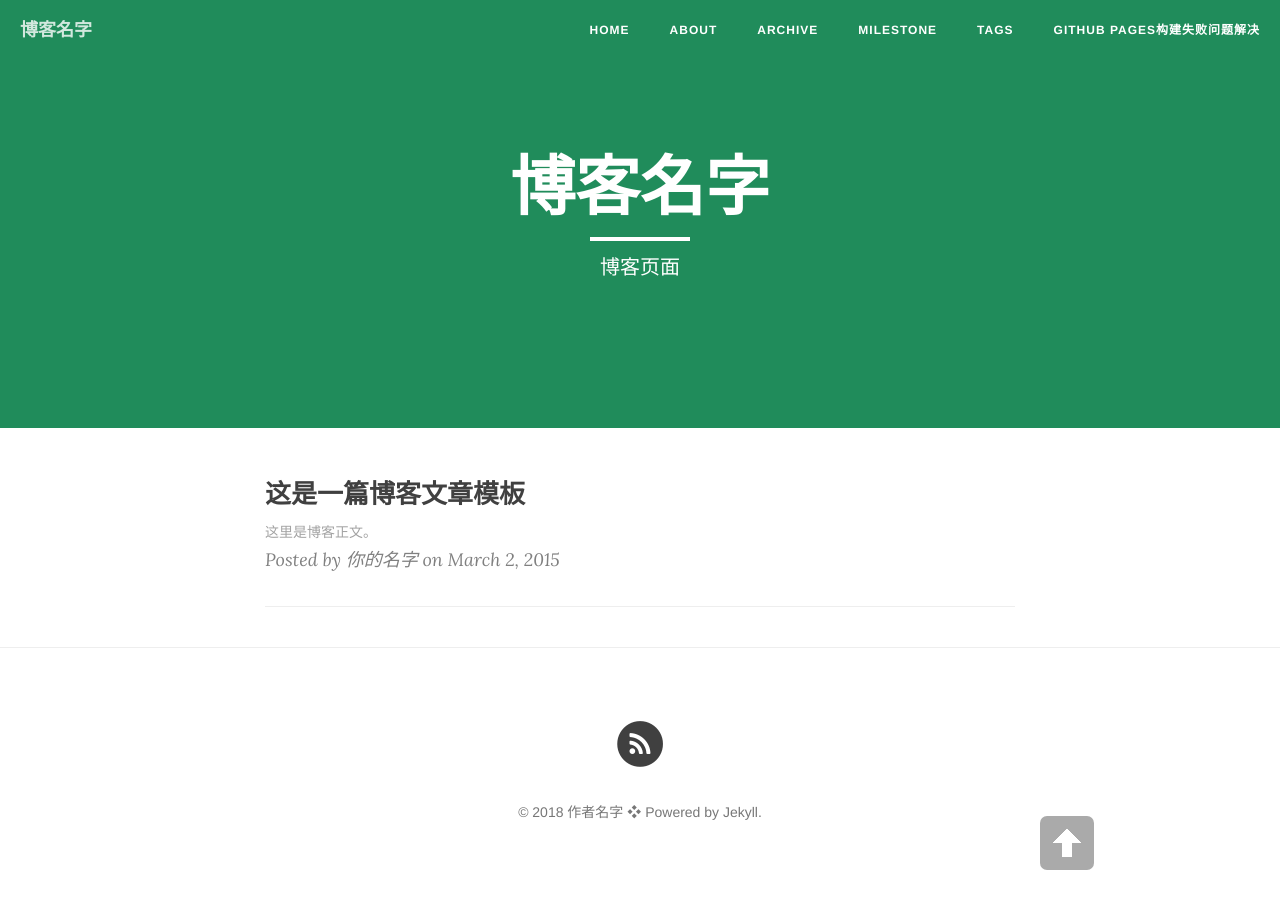
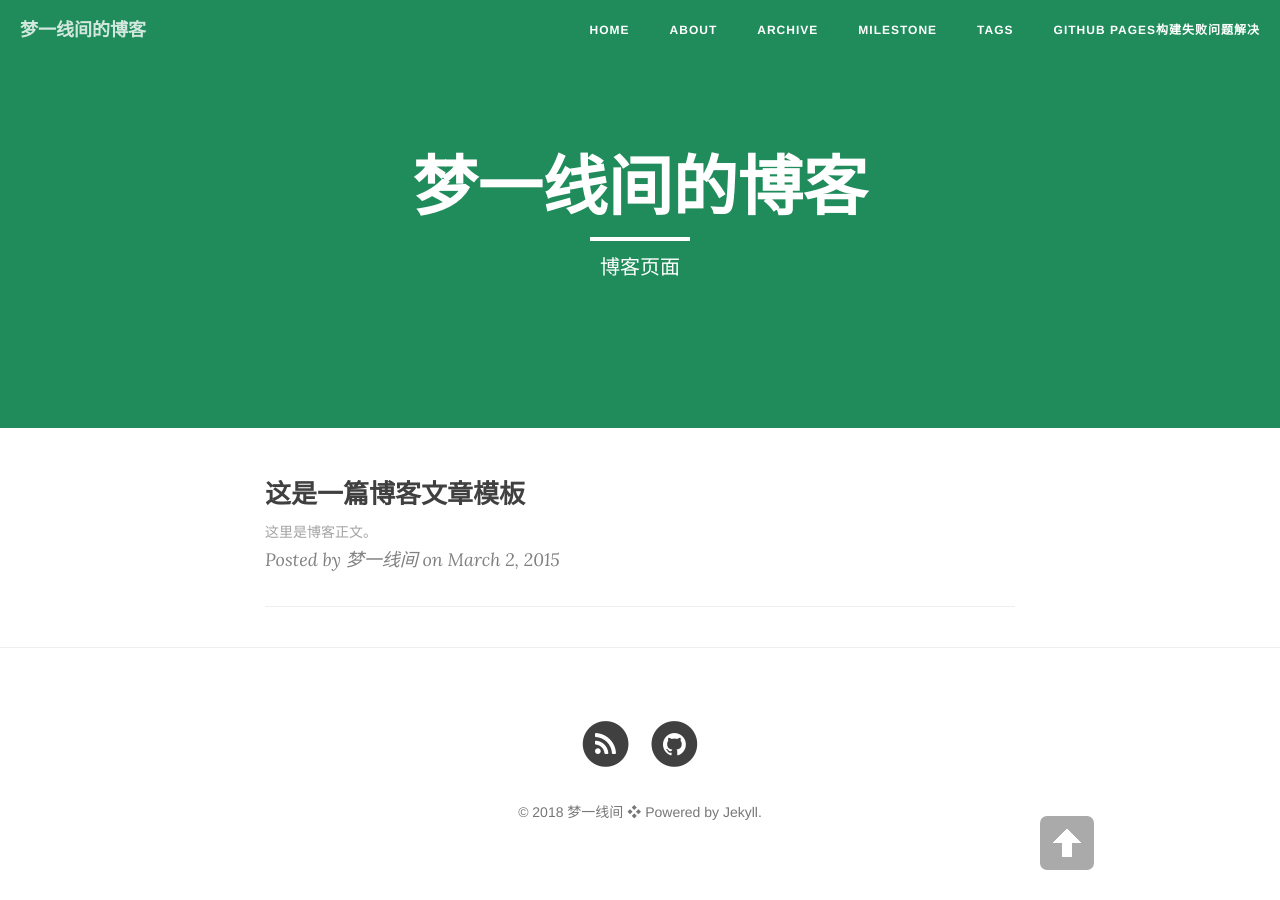
Before and after one commit to xujiping/xujiping.github.io, a Jekyll site: the page built from index.html, in a window 1280 px wide. Built offline with Jekyll 4.4.1, drawn with Linux system fonts in a browser that asks for light colours; nearby versions of some CDN libraries; the list of posts is cut into pages by our own code.

Commit message:
修改模板

```diff
--- a/_config.yml
+++ b/_config.yml
@@ -1,16 +1,16 @@
 # Site settings
-title: 博客名字 # 你的博客名字，可以定义修订
+title: 梦一线间的博客 # 你的博客名字，可以定义修订
 header-img: "img/green.jpg"
 tagline: "cn"
-description: "这是我的博客"  # 一句话描述你的博客
+description: "兴趣所在是最大的动力"  # 一句话描述你的博客
 baseurl: ""
-url: "http://cnfeat"  # 此处填写你的博客地址
+url: "https://xujiping.github.io/"  # 此处填写你的博客地址
 
 # About/contact
 owner:
-  name: "作者名字" # 填写作者信息：名字
-  email: X@gmail.com # 填写作者信息：邮箱
-  bio: "你的博客描述" # 填写作者信息：博客描述
+  name: "梦一线间" # 填写作者信息：名字
+  email: xjpdyx@hotmail.com # 填写作者信息：邮箱
+  bio: "且行且珍惜" # 填写作者信息：博客描述
 
 # Data
 gavatar: img/favicon.png # 浏览器地址栏小图标，可自定义更改
@@ -18,7 +18,7 @@ favicon: img/favicon.png # 浏览器地址栏小图标，可自定义更改
 
 douban_username:  # 你的豆瓣id
 twitter_username:
-github_username:
+github_username: xujiping
 facebook_username:
 weibo_username:
 zhihu_username:
@@ -43,7 +43,7 @@ defaults:
       type: "posts"
     values:
       layout: "post"
-      author: "你的名字" # 你的名字
+      author: "梦一线间" # 你的名字
       header-img: "img/green.jpg" # We don't want posts without a header image, that whould mean white on white
 
 # Comments
```
Also changed, not shown: 1 other file.
